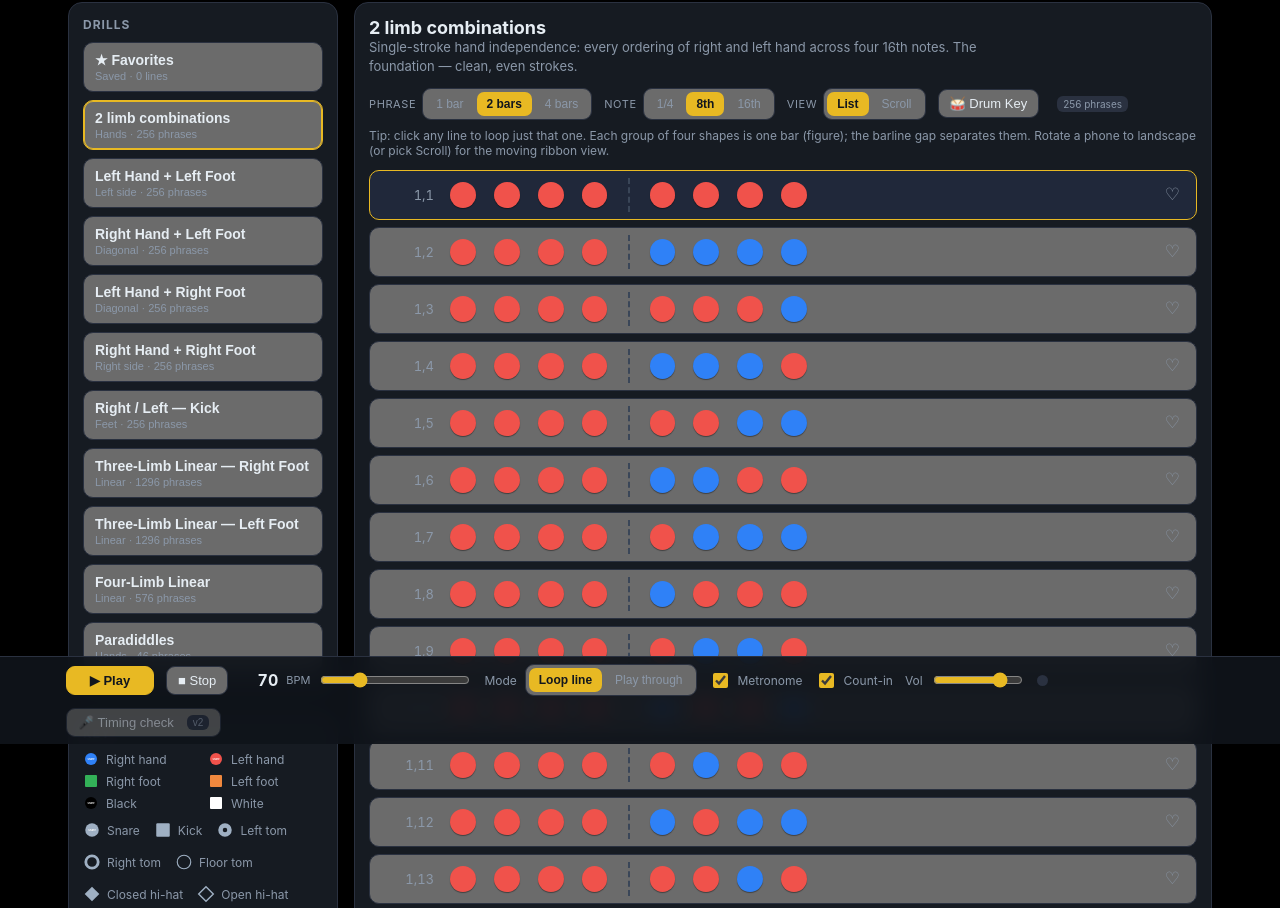
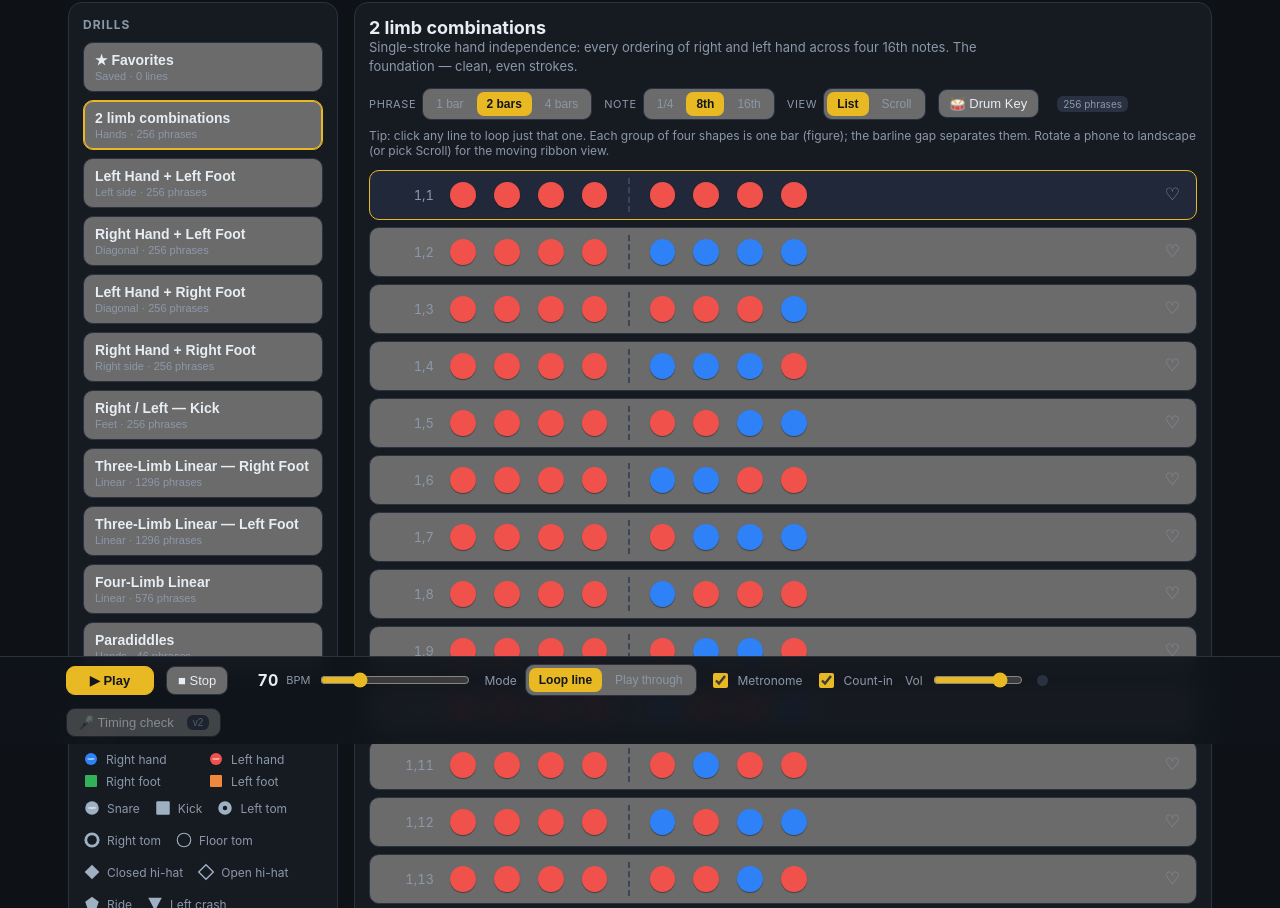
Before and after one commit to jmorris644/DrumsDR, a website: page public/index.html in a window 1280 px wide. Shown: the part 56-964 px from the top of the page. Drawn offline with Linux system fonts and the light colour scheme.

Commit message:
DrumBot: I would like the whole app to be reset back to it's orginal form previou

```diff
--- a/public/app.js
+++ b/public/app.js
@@ -2,9 +2,7 @@
   RH:{name:"Right hand", color:"#2f81f7", pan: 0.35, shape:"snare"},
   LH:{name:"Left hand",  color:"#f0524b", pan:-0.35, shape:"snare"},
   RF:{name:"Right foot", color:"#33b158", pan: 0.25, shape:"kick"},
-  LF:{name:"Left foot",  color:"#f0883e", pan:-0.25, shape:"kick"},
-  BK:{name:"Black",      color:"#000000", pan: 0.0,  shape:"snare"},
-  WH:{name:"White",      color:"#ffffff", pan: 0.0,  shape:"kick"},
+  LF:{name:"Left foot",  color:"#f0883e", pan:-0.25, shape:"kick"}
 };
 // token voice code -> voice name (name matches shapeSVG cases + .cell.v-<name> CSS).
 // Base drills use only s/k; the rest are reachable via the Drum Key re-voicing page.
--- a/public/styles.css
+++ b/public/styles.css
@@ -7,7 +7,7 @@
   *{box-sizing:border-box}
   html,body{margin:0;height:100%}
   body{
-    background:#000000;
+    background:var(--bg);
     color:var(--ink);font-family:-apple-system,BlinkMacSystemFont,"Segoe UI",Roboto,Helvetica,Arial,sans-serif;
     -webkit-font-smoothing:antialiased;
   }
```
